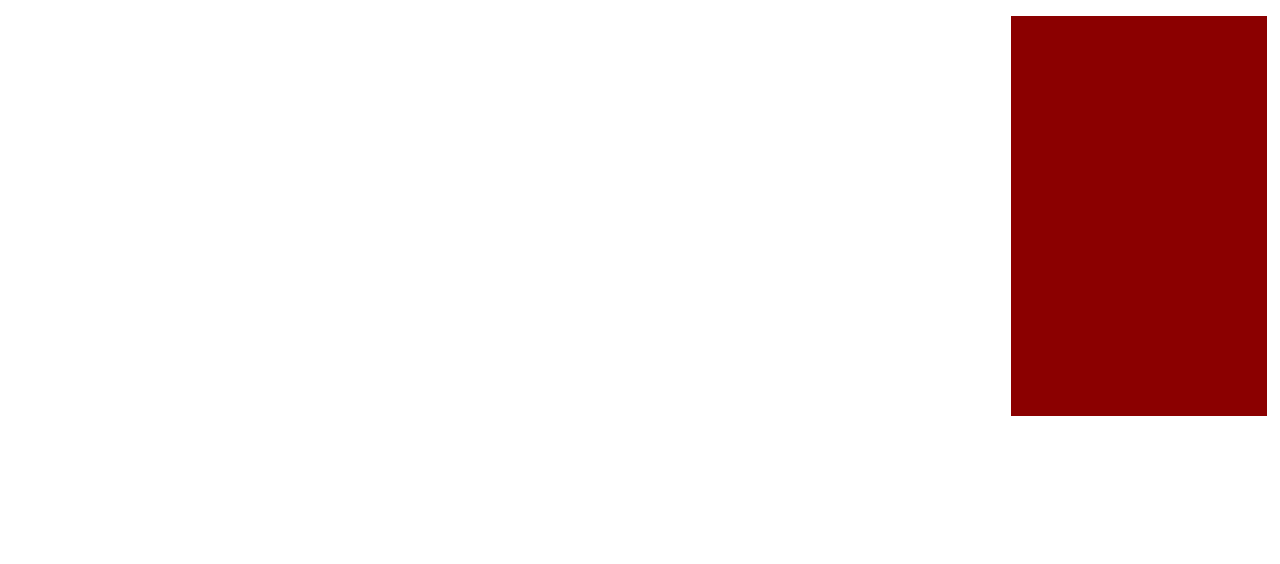
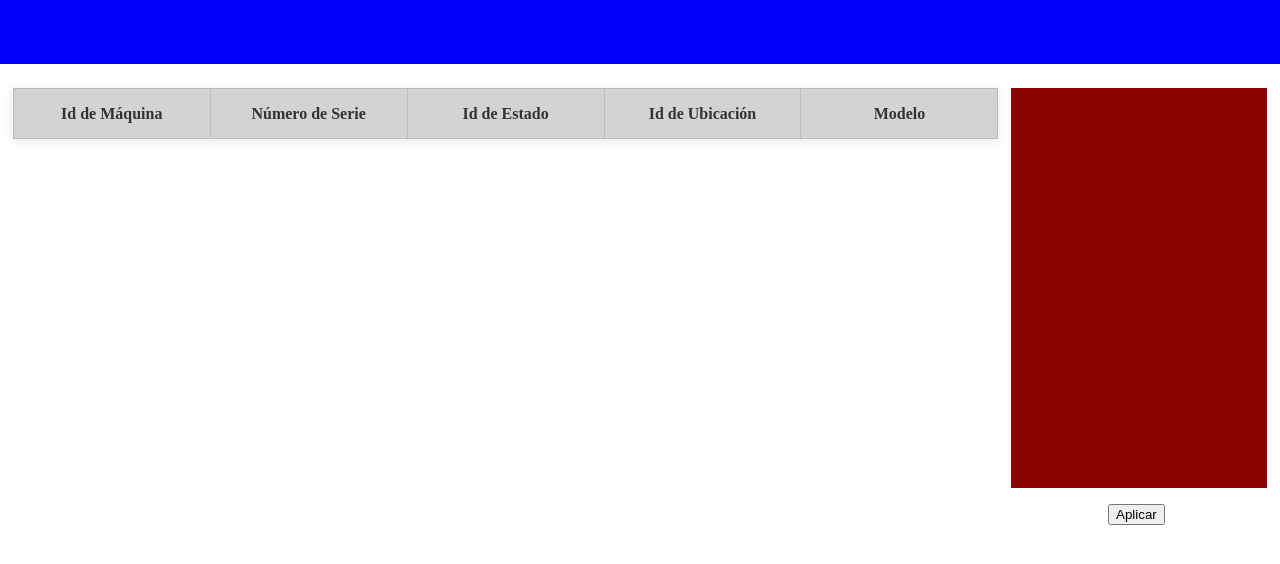
Before and after one commit to jarasa03/Modulo_de_Fabricacion, a PHP site: page /maquinas.php in a window 1280 px wide. Shown: the top 564 px of the page. Run offline with PHP 8.4, Linux system fonts and the light colour scheme; lists and menus that the app fills with data are empty.

Commit message:
feat: :sparkles: Máquinas con el posicionamiento de cada cosa

```diff
--- a/Proyecto/modules/Modulo_Fabricacion/css/maquinas.css
+++ b/Proyecto/modules/Modulo_Fabricacion/css/maquinas.css
@@ -1,8 +1,50 @@
+header {
+    background-color: blue;
+    height: 24px;
+    width: 100%;
+    top: 0;
+    position: fixed;
+    left: 0;
+    padding: 20px;
+    text-align: left;
+    z-index: 100;
+}
+
 #imagen_maquina {
     background-color: darkred;
     width: 20%;
     height: 50%;
     position: absolute;
-    top: 2%;
+    top: 11%;
     right: 1%;
 }
+
+table {
+    left: 1%;
+    width: 77%;
+    position: absolute;
+    box-shadow: 0 2px 10px rgba(0, 0, 0, 0.1);
+    top: 11%;
+    border-collapse: collapse;
+    table-layout: fixed;
+}
+
+table th {
+    background-color: lightgray;
+    height: 50px;
+    padding: 10px;
+    border: 1px solid #bbb;
+    text-align: center;
+    font-weight: bold;
+    color: #333;
+}
+
+#encabezados {
+    height: 50px;
+}
+
+#aplicar {
+    position: absolute;
+    top: 63%;
+    right: 9%;
+}
--- a/Proyecto/modules/Modulo_Fabricacion/maquinas.php
+++ b/Proyecto/modules/Modulo_Fabricacion/maquinas.php
@@ -21,9 +21,23 @@ try {
     <title>Máquinas</title>
     <link rel="stylesheet" href="./css/maquinas.css">
 </head>
+<header></header>
 
 <body>
     <div id="imagen_maquina"></div>
+    <table>
+        <thead>
+            <tr id="encabezados">
+                <th>Id de Máquina</th>
+                <th>Número de Serie</th>
+                <th>Id de Estado</th>
+                <th>Id de Ubicación</th>
+                <th>Modelo</th>
+            </tr>
+        </thead>
+    </table>
+
+    <input type="submit" value="Aplicar" id="aplicar">
 </body>
 
 </html>
```
